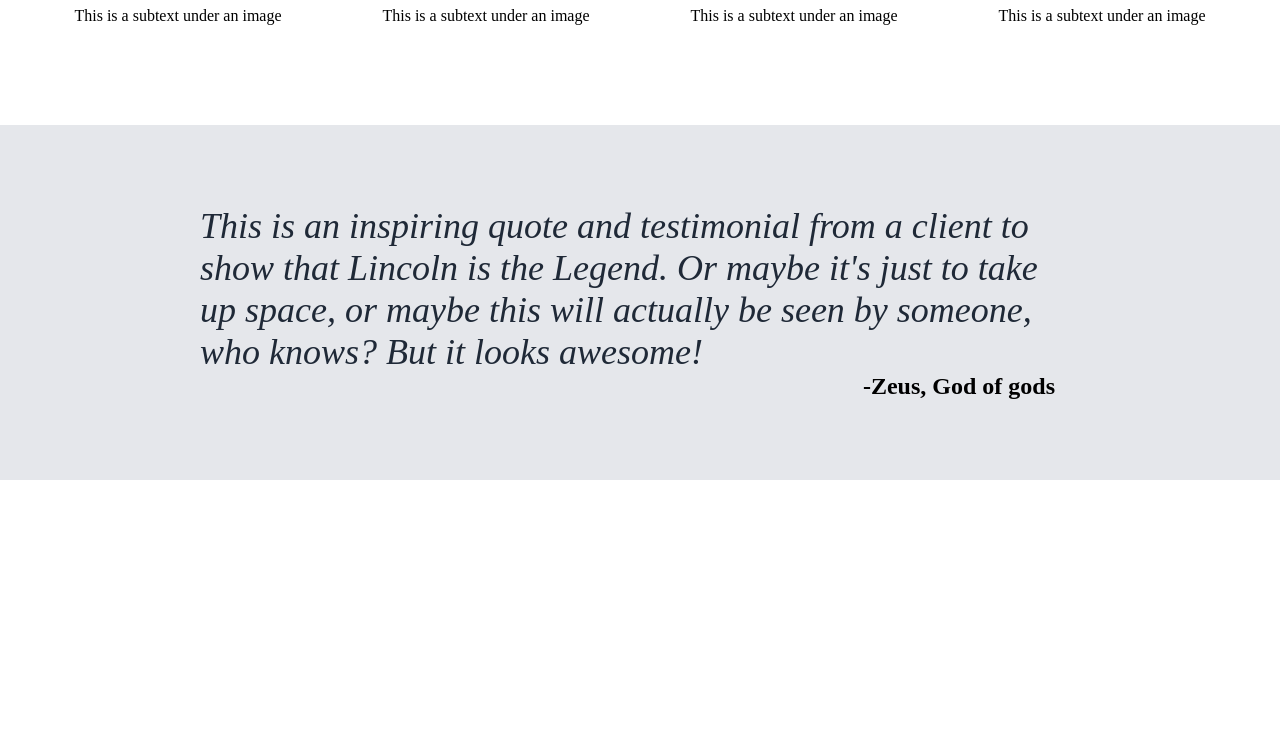
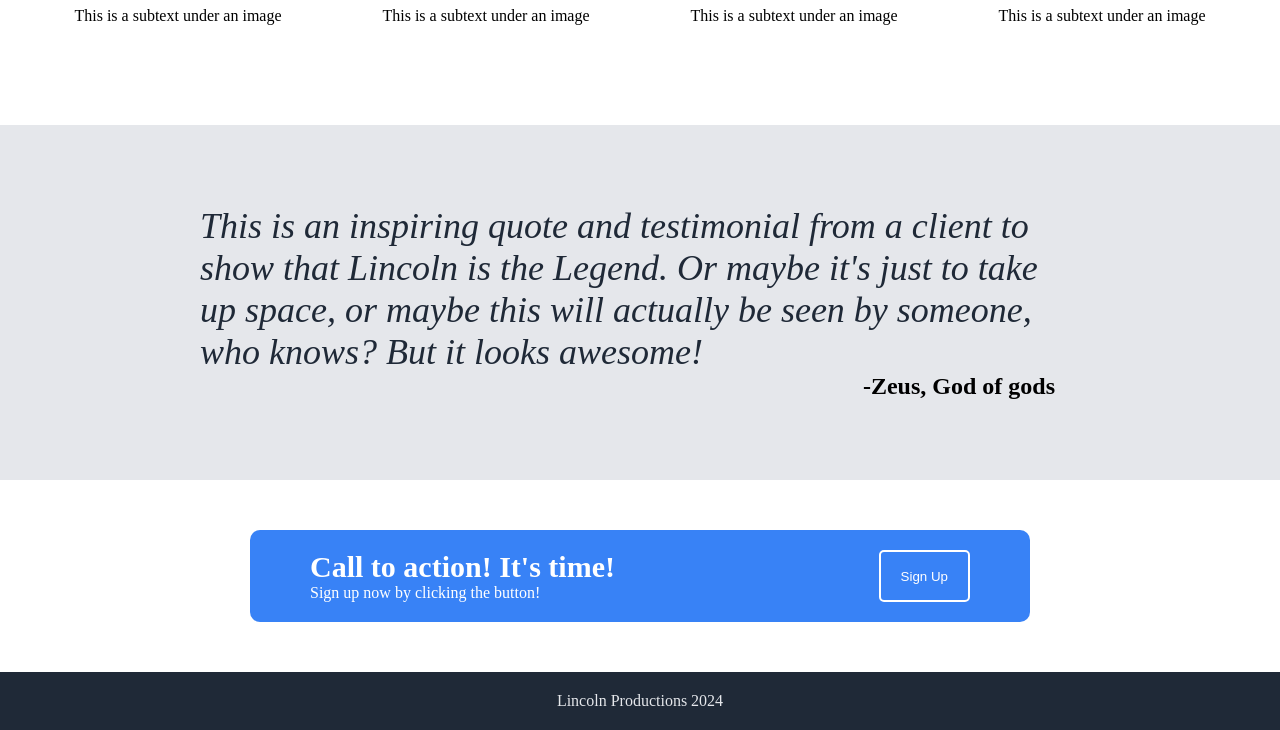
Before and after one commit to Strange-can/odin-landing-page, a plain HTML site: page index.html in a window 1280 px wide. Shown: the part 942-1672 px from the top of the page. Before the commit the page ends 1422 px from the top, so only its background shows below. Drawn offline with Linux system fonts and the light colour scheme.

Commit message:
Add and refine final part and footer
Final changes and edits made, landing page complete

```diff
--- a/images-and-style/style.css
+++ b/images-and-style/style.css
@@ -73,6 +73,7 @@ button {
     padding: 5px 20px;
     border: 0;
     border-radius: 5px;
+    cursor: pointer;
 }
 
 .l-two {
@@ -124,3 +125,33 @@ img {
     justify-content: flex-end;
     padding-right: 25px;
 }
+
+.call {
+    margin: 50px 250px;
+    color: white;
+    display: flex;
+    gap: 120px;
+    justify-content: space-between;
+    background-color: #3882f6;
+    padding: 20px 60px;
+    border-radius: 10px;
+}
+
+.l-three {
+    border: white;
+    border-style: solid;
+    border-width: 2px;
+}
+
+.action {
+    font-size: 30px;
+}
+
+.footer {
+    background-color: #1f2937;
+    color: #e5e7eb;
+    padding: 20px;
+    display: flex;
+    justify-content: center;
+    align-items: center;
+}
--- a/index.html
+++ b/index.html
@@ -58,5 +58,17 @@
     <p class="author"><b>-Zeus, God of gods</b></p>
   </div>
 
+  <div class="call">
+    <div class="r-three">
+    <p class="action"><b>Call to action! It's time!</b></p>
+    <p class="action-sub">Sign up now by clicking the button!</p>
+    </div>
+    <button class="l-three">Sign Up</button>
+  </div>
+
+  <div class="footer">
+    <p>Lincoln Productions 2024</p>
+  </div>
+
 </body>
 </html>
```
